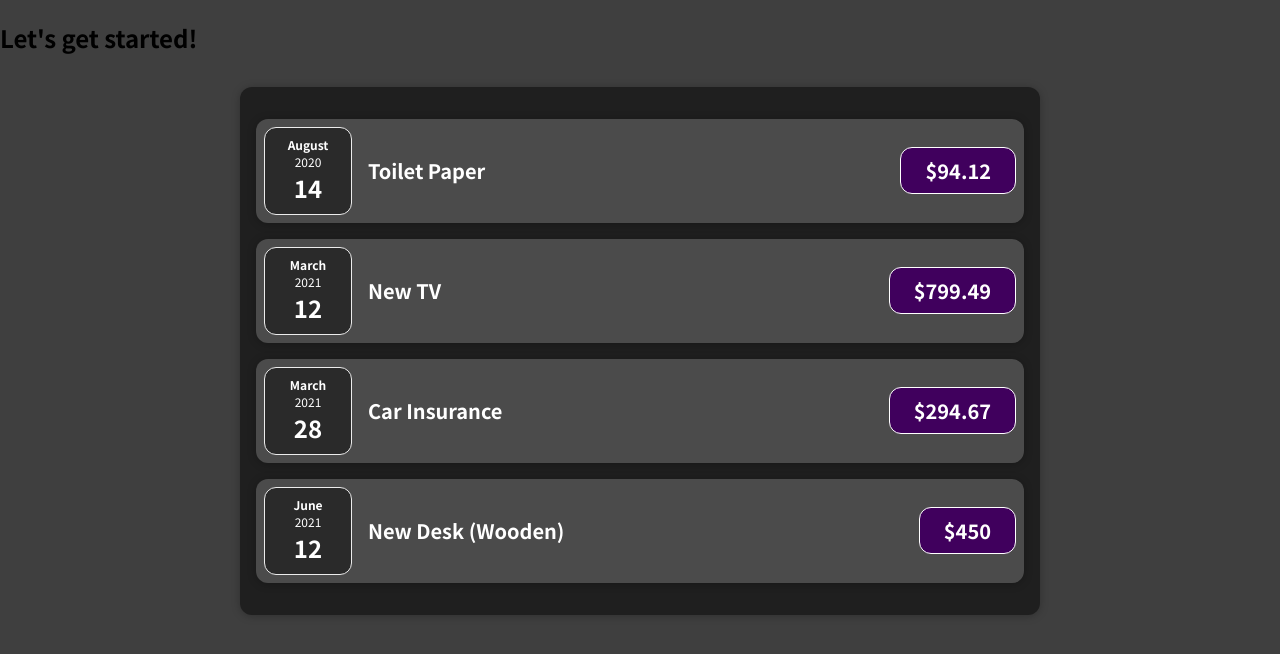
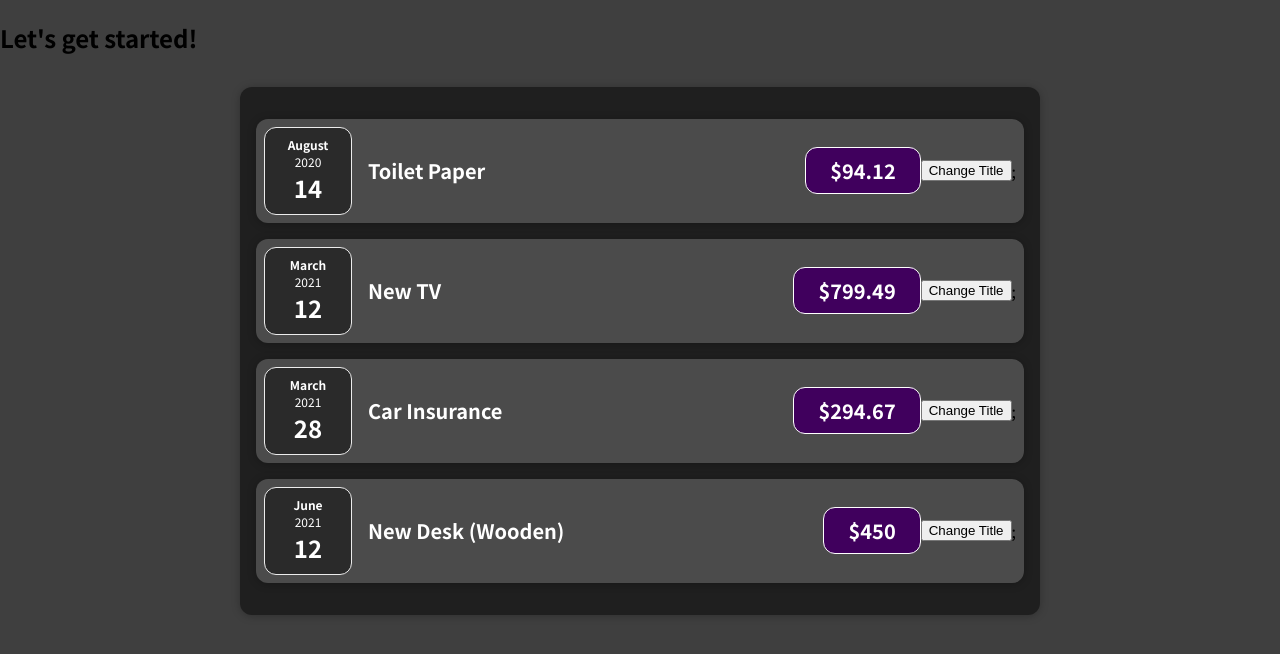
Before and after one commit to rmohanmd/Expense-Tracker, a React (Create React App) app: page / in a window 1280 px wide. Shown: the top 654 px of the page. Built offline with nearby package versions, Linux system fonts and the light colour scheme.

Commit message:
Added state

```diff
--- a/src/components/Expenses/ExpenseItem.js
+++ b/src/components/Expenses/ExpenseItem.js
@@ -1,16 +1,23 @@
-import React from "react";
+import React, { useState } from "react";
 import "./ExpenseItem.css";
 import ExpenseDate from "./ExpenseDate";
 import Card from "../UI/Card";
 
 const ExpenseItem = (props) => {
+  const [title, setTitle] = useState(props.title);
+
+  const clickHandler = () => {
+    setTitle("UPDATED!");
+  };
+
   return (
     <Card className="expense-item">
       <ExpenseDate date={props.date} />
       <div className="expense-item__description">
-        <h2>{props.title}</h2>
+        <h2>{title}</h2>
       </div>
       <div className="expense-item__price">${props.amount}</div>
+      <button onClick={clickHandler}>Change Title</button>;
     </Card>
   );
 };
```
